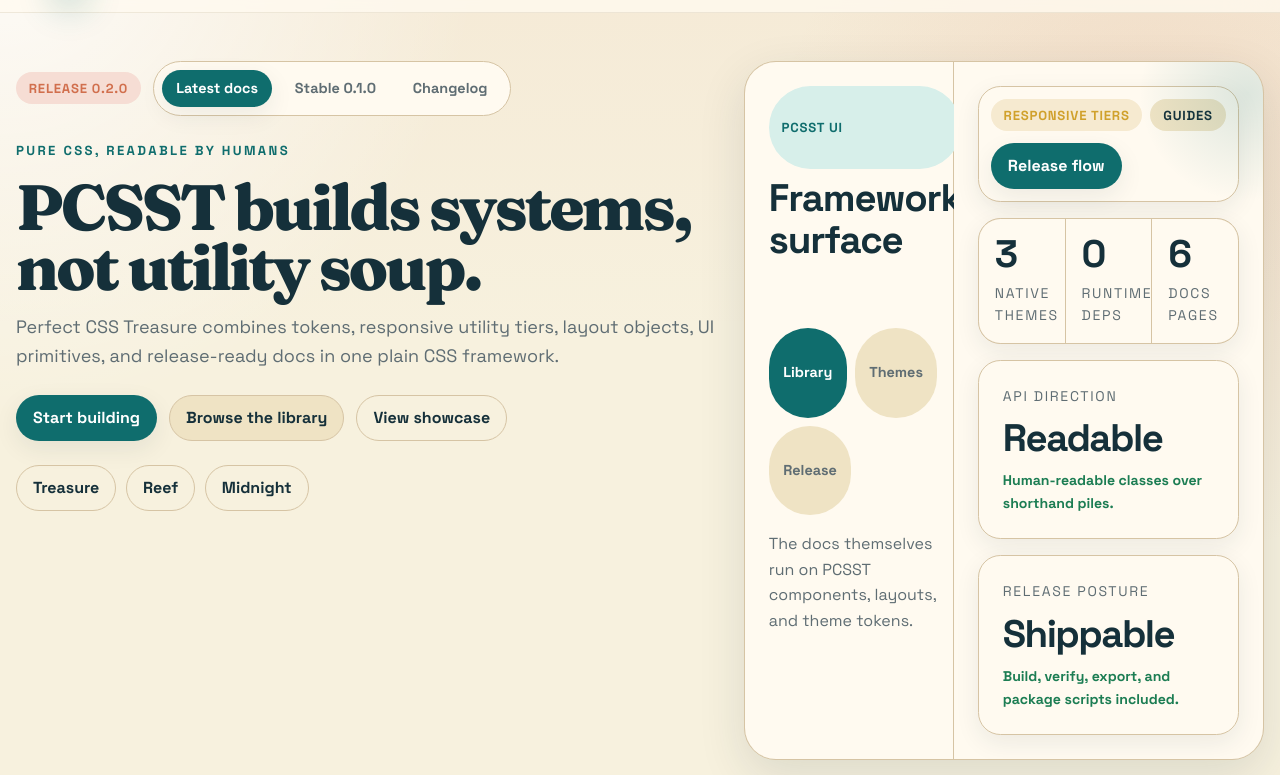
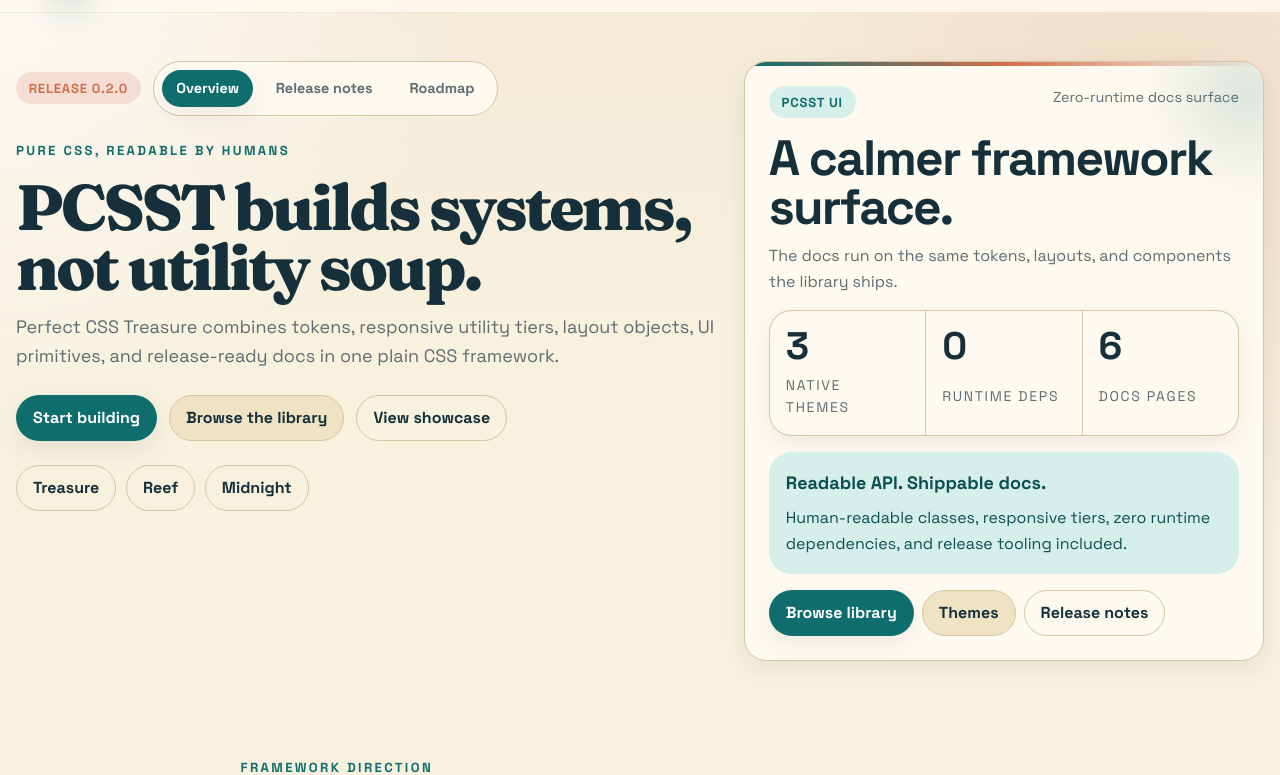
Before and after one commit to thedevbob005/pcsst, a website: page docs/index.html in a window 1280 px wide. Shown: the part 64-839 px from the top of the page. Drawn offline with Linux system fonts and the light colour scheme.

Commit message:
Simplify homepage hero and release nav

```diff
--- a/docs/index.html
+++ b/docs/index.html
@@ -50,10 +50,10 @@
           <div class="stack stack-5">
             <div class="page-intro__meta">
               <span class="badge badge--brand">Release 0.2.0</span>
-              <nav class="pill-nav" aria-label="Documentation versions">
-                <a class="pill-nav__item is-active" href="./index.html">Latest docs</a>
-                <a class="pill-nav__item" href="./changelog.html#foundation">Stable 0.1.0</a>
-                <a class="pill-nav__item" href="./changelog.html">Changelog</a>
+              <nav class="pill-nav" aria-label="Release navigation">
+                <a class="pill-nav__item is-active" href="./index.html">Overview</a>
+                <a class="pill-nav__item" href="./changelog.html">Release notes</a>
+                <a class="pill-nav__item" href="./changelog.html#roadmap">Roadmap</a>
               </nav>
             </div>
 
@@ -92,33 +92,21 @@
             </div>
           </div>
 
-          <div class="app-shell page-hero overview-preview-shell">
-            <aside class="app-shell__sidebar stack stack-4">
-              <div class="stack stack-2">
+          <article class="card page-hero section-card overview-preview-card stack stack-4">
+            <div class="cluster justify-between align-start">
               <span class="badge badge--accent">PCSST UI</span>
-                <h2>Framework surface</h2>
-              </div>
-              <div class="tabs">
-                <a class="tab is-active" href="./library.html">Library</a>
-                <a class="tab" href="./themes.html">Themes</a>
-                <a class="tab" href="./changelog.html">Release</a>
-              </div>
-              <p class="muted">
-                The docs themselves run on PCSST components, layouts, and theme
-                tokens.
-              </p>
-            </aside>
-
-            <div class="app-shell__main stack stack-4">
-              <div class="toolbar">
-                <div class="toolbar__group">
-                  <span class="badge badge--highlight">Responsive tiers</span>
-                  <span class="badge">Guides</span>
-                </div>
-                <a class="button button--primary" href="./changelog.html">Release flow</a>
+              <span class="annotation">Zero-runtime docs surface</span>
             </div>
 
-              <div class="stat-strip">
+            <div class="stack stack-3">
+              <h2 class="overview-preview-title">A calmer framework surface.</h2>
+              <p class="muted">
+                The docs run on the same tokens, layouts, and components the
+                library ships.
+              </p>
+            </div>
+
+            <div class="stat-strip overview-stat-strip">
               <article class="stat-strip__item">
                 <span class="metric__value">3</span>
                 <span class="metric__label">Native themes</span>
@@ -133,20 +121,20 @@
               </article>
             </div>
 
-              <div class="overview-kpi-grid">
-                <article class="kpi-card">
-                  <span class="metric__label">API direction</span>
-                  <strong class="metric__value">Readable</strong>
-                  <span class="kpi-card__trend">Human-readable classes over shorthand piles.</span>
+            <div class="notice notice--accent overview-preview-focus">
+              <strong>Readable API. Shippable docs.</strong>
+              <span>
+                Human-readable classes, responsive tiers, zero runtime
+                dependencies, and release tooling included.
+              </span>
+            </div>
+
+            <div class="cluster overview-preview-links">
+              <a class="button button--primary" href="./library.html">Browse library</a>
+              <a class="button button--quiet" href="./themes.html">Themes</a>
+              <a class="button button--ghost" href="./changelog.html">Release notes</a>
+            </div>
           </article>
-                <article class="kpi-card">
-                  <span class="metric__label">Release posture</span>
-                  <strong class="metric__value">Shippable</strong>
-                  <span class="kpi-card__trend">Build, verify, export, and package scripts included.</span>
-                </article>
-              </div>
-            </div>
-          </div>
         </div>
       </section>
 
--- a/docs/search-index.json
+++ b/docs/search-index.json
@@ -59,7 +59,7 @@
     "section": "Release",
     "title": "Release automation",
     "summary": "CI verification, Pages deployment, and tag-based packaging/publishing.",
-    "url": "./changelog.html#foundation",
+    "url": "./changelog.html#automation",
     "keywords": ["ci", "pages", "publish", "package", "github actions"]
   }
 ]
--- a/docs/style.css
+++ b/docs/style.css
@@ -218,35 +218,43 @@
   align-items: start;
 }
 
-.overview-preview-shell {
-  width: min(100%, 36rem);
+.overview-preview-card {
+  width: min(100%, 34rem);
   align-self: start;
   justify-self: end;
-  grid-template-columns: 1fr;
 }
 
-.overview-preview-shell .app-shell__sidebar,
-.overview-preview-shell .app-shell__main {
-  padding: var(--pc-space-4);
+.overview-preview-title {
+  font-size: clamp(2rem, 4vw, 3.1rem);
+  line-height: 0.98;
+  letter-spacing: -0.035em;
 }
 
-.overview-preview-shell,
-.overview-preview-shell .app-shell__sidebar,
-.overview-preview-shell .app-shell__main,
-.overview-preview-shell .toolbar,
-.overview-preview-shell .stat-strip__item,
-.overview-preview-shell .kpi-card {
+.overview-preview-focus {
+  gap: var(--pc-space-2);
+  padding: var(--pc-space-4);
+  border-radius: var(--pc-radius-lg);
+}
+
+.overview-preview-focus strong {
+  font-size: var(--pc-step-1);
+}
+
+.overview-preview-links {
+  --pc-cluster-gap: var(--pc-space-2);
+}
+
+.overview-preview-links .button {
   min-width: 0;
 }
 
-.overview-preview-shell .metric__value {
-  font-size: clamp(1.75rem, 3vw, 2.75rem);
-  overflow-wrap: anywhere;
+.overview-stat-strip,
+.overview-stat-strip .stat-strip__item {
+  min-width: 0;
 }
 
-.overview-kpi-grid {
-  display: grid;
-  gap: var(--pc-space-4);
+.overview-stat-strip .metric__value {
+  font-size: clamp(1.75rem, 3vw, 2.5rem);
 }
 
 .theme-board,
@@ -449,19 +457,8 @@
 }
 
 @media (min-width: 80rem) {
-  .overview-preview-shell {
-    grid-template-columns: minmax(11rem, 13rem) minmax(0, 1fr);
-  }
-
-  .overview-preview-shell .app-shell__sidebar,
-  .overview-preview-shell .app-shell__main {
-    padding: var(--pc-space-5);
-  }
-}
-
-@media (min-width: 90rem) {
-  .overview-kpi-grid {
-    grid-template-columns: repeat(2, minmax(0, 1fr));
+  .overview-preview-card {
+    width: min(100%, 36rem);
   }
 }
 
```
Also changed, not shown: docs/changelog.html (+9 -9 lines), docs/getting-started.html (+4 -4 lines), docs/library.html (+4 -4 lines), docs/search.html (+3 -3 lines), docs/showcase.html (+4 -4 lines), docs/themes.html (+4 -4 lines). Lines whose indentation alone changed are shown as unchanged.
